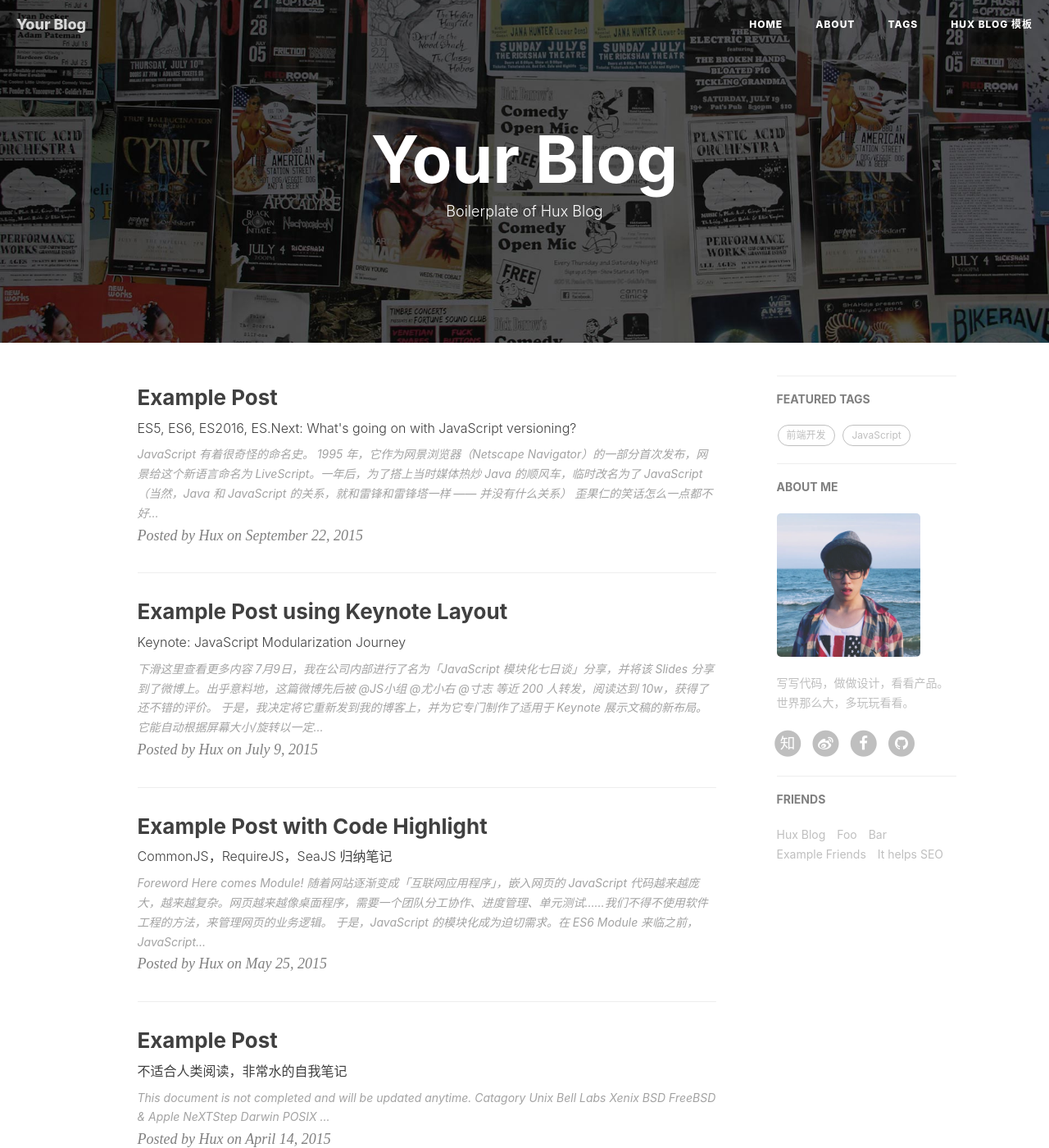
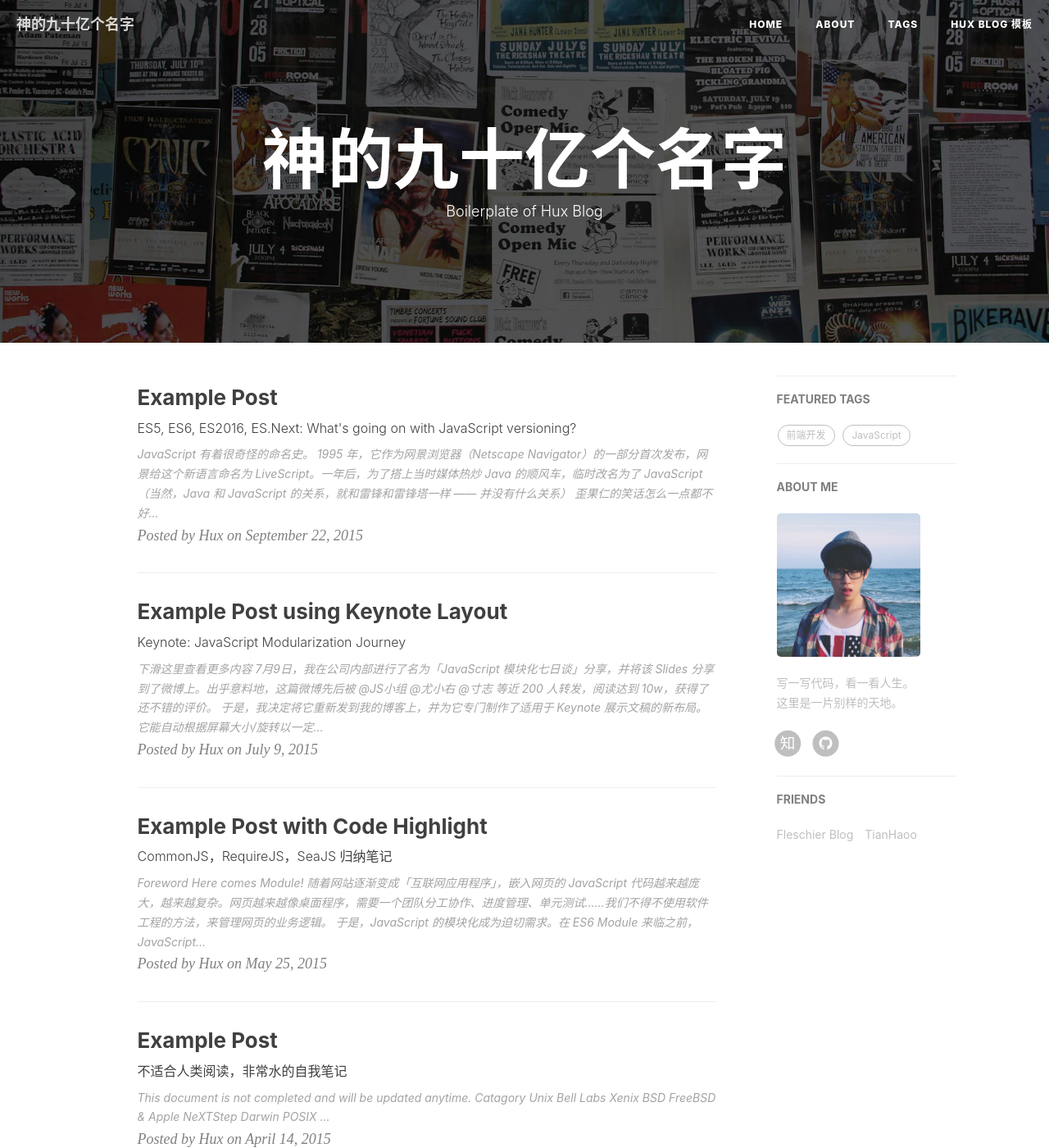
Before and after one commit to Fleschier/Fleschier.github.io, a Jekyll site: the page built from index.html, in a window 1280 px wide and 1400 px high. Shown: the whole window at 82% size. Built offline with Jekyll 4.4.1, drawn with Linux system fonts in a browser that asks for light colours; nearby versions of some CDN libraries; the list of posts is cut into pages by our own code; comment, search, counter and statistics services are not loaded; some of the changed text lies outside the part shown.

Commit message:
Update _config.yml

```diff
--- a/_config.yml
+++ b/_config.yml
@@ -1,6 +1,6 @@
 # Site settings
-title: Your Blog
-SEOTitle: 你的博客 | Your Blog
+title: 神的九十亿个名字
+SEOTitle: 渐寒^ 的 博客 | Fleschier Blog
 header-img: img/home-bg.jpg
 email: huxpro@gmail.com
 description: ""
@@ -12,11 +12,11 @@ baseurl: "/huxblog-boilerplate"         # for example, '/blog' if your blog host
 
 # SNS settings
 RSS: false
-weibo_username:     huxpro
-zhihu_username:     huxpro
-github_username:    huxpro
-#twitter_username:  huxpro
-facebook_username:  huxpro
+#weibo_username:
+zhihu_username:     Crs
+github_username:    Fleschier
+#twitter_username:
+#facebook_username:
 
 
 
@@ -62,13 +62,13 @@ duoshuo_share: true                     # set to false if you want to use Commen
 ba_track_id: 4cc1f2d8f3067386cc5cdb626a202900
 # Google Analytics
 ga_track_id: 'UA-49627206-1'            # Format: UA-xxxxxx-xx
-ga_domain: huangxuan.me
+ga_domain: fleschier.github.io
 
 
 
 # Sidebar settings
 sidebar: true                           # whether or not using Sidebar.
-sidebar-about-description: "写写代码，做做设计，看看产品。世界那么大，多玩玩看看。"
+sidebar-about-description: "写一写代码，看一看人生。<br>这里是一片别样的天地。"
 sidebar-avatar: /img/avatar-hux.jpg      # use absolute URL, seeing it's used in both `/` and `/about/`
 
 
@@ -77,24 +77,18 @@ sidebar-avatar: /img/avatar-hux.jpg      # use absolute URL, seeing it's used in
 featured-tags: true                     # whether or not using Feature-Tags
 featured-condition-size: 1              # A tag will be featured if the size of it is more than this condition value
 
+# Progressive Web Apps
+chrome-tab-theme-color: "#000000"
+service-worker: true
 
 
 # Friends
 friends: [
     {
-        title: "Hux Blog",
-        href: "http://huangxuan.me"
+        title: "Fleschier Blog",
+        href: "http://fleschier.github.io"
     },{
-        title: "Foo",
-        href: "#"
-    },{
-        title: "Bar",
-        href: "#"
-    },{
-        title: "Example Friends",
-        href: "#"
-    },{
-        title: "It helps SEO",
-        href: "#"
+        title: "TianHaoo",
+        href: "tianhaoo.github.io"
     }
 ]
```
